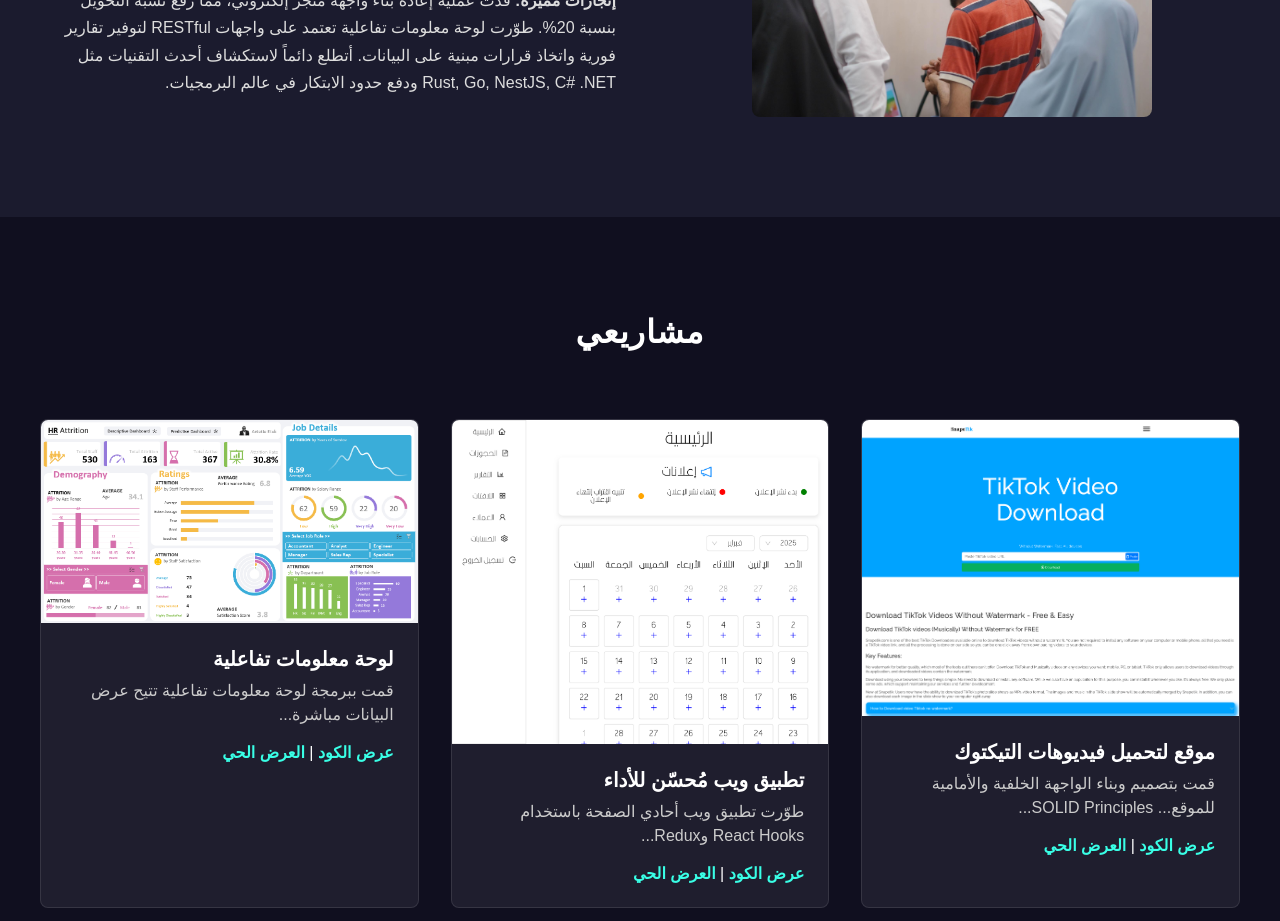
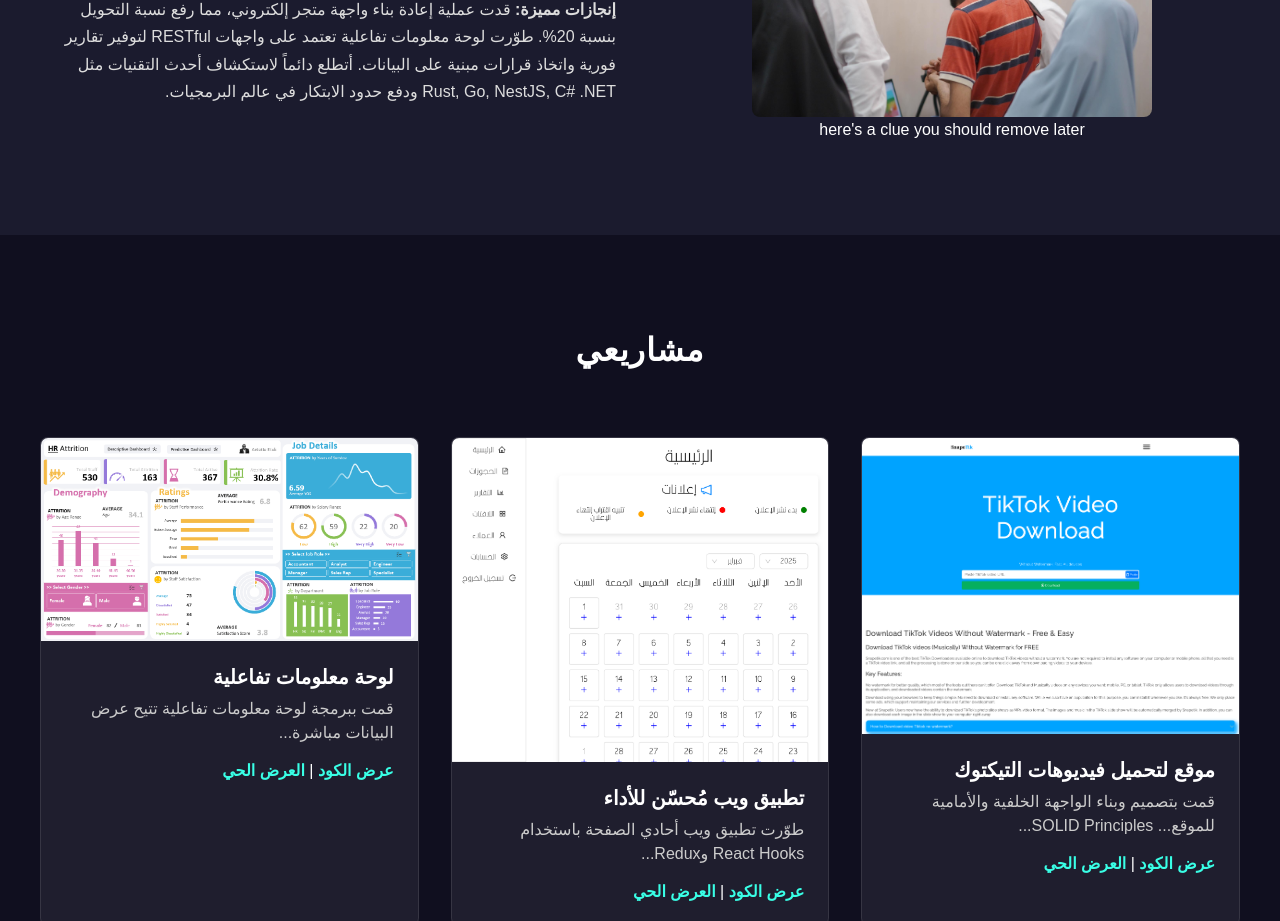
Before and after one commit to MoaydShagaf/MoaydShagaf.github.io, a Next.js app: page / in a window 1280 px wide. Shown: the part 780-1701 px from the top of the page. Built offline with nearby package versions, Linux system fonts and the light colour scheme; a web font is replaced by a local one.

Commit message:
another commit

```diff
--- a/components/About.tsx
+++ b/components/About.tsx
@@ -18,6 +18,7 @@ const About: React.FC = () => {
             src="/images/moayd.jpg"
             alt={translate("about.imageAlt")}
           />
+	  <p>here's a clue you should remove later</p>
         </div>
         <div className="about-text">
           <h2 className="section-title neon-border" id="about-heading">
```
